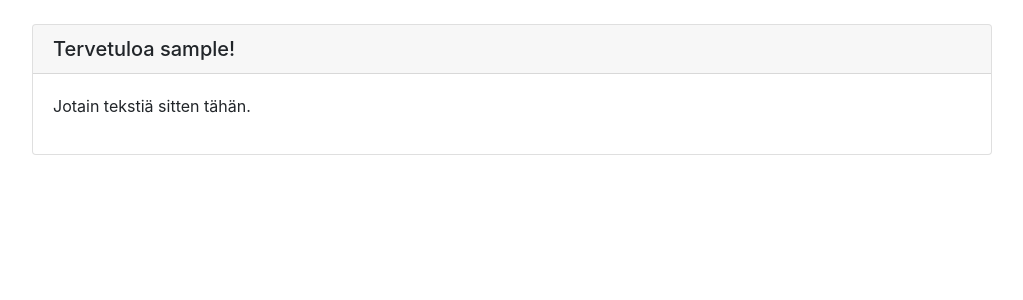
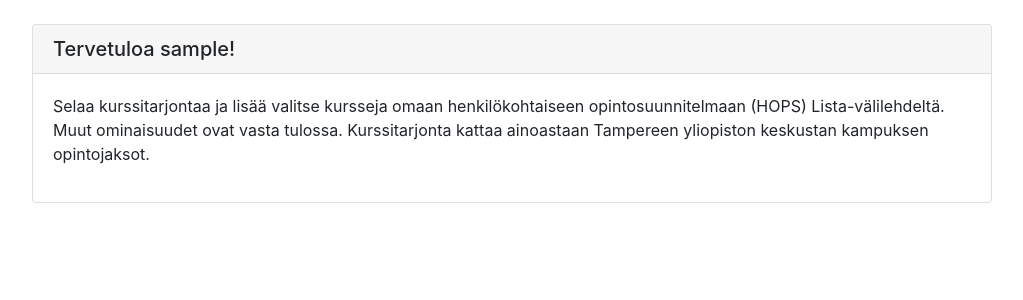
Before and after one commit to hekare/hops_app, a Django app: page /home in a window 1280 px wide. Shown: the part 56-356 px from the top of the page, without its empty margins (128-1151 px from the left). Run offline with Django 3.2, Linux system fonts and the light colour scheme; the visitor is signed in with stand-in values (Sample User, id 1); some libraries are stand-ins or nearby versions.

Commit message:
heroku toimii

```diff
--- a/hops_app/templates/home.html
+++ b/hops_app/templates/home.html
@@ -7,7 +7,12 @@
             <div class="card" style="width: 60rem;">
                   <h5 class="card-header">Tervetuloa {{user.username}}!</h5>
                   <div class="card-body">
-                        <p>Jotain tekstiä sitten tähän.</p>
+                        <p>
+                              Selaa kurssitarjontaa ja lisää valitse kursseja omaan henkilökohtaiseen opintosuunnitelmaan (HOPS) Lista-välilehdeltä.
+                              Muut ominaisuudet ovat vasta tulossa.
+
+                              Kurssitarjonta kattaa ainoastaan Tampereen yliopiston keskustan kampuksen opintojaksot.
+                        </p>
                   </div>
             </div>
       </div>
```
